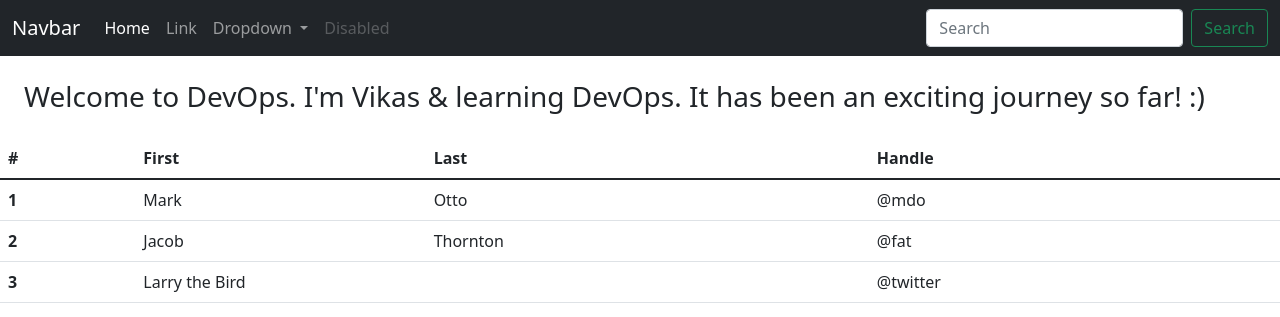
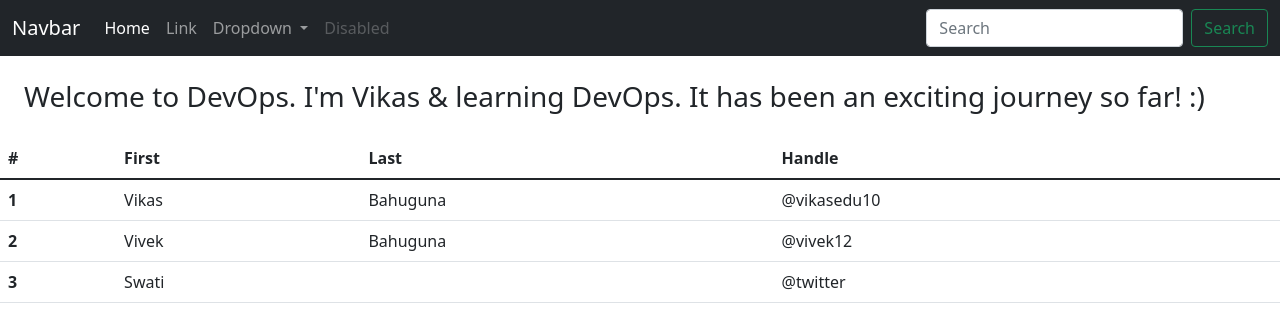
Before and after one commit to vikasedu10/docker-node-website, a website: page app/index.html in a window 1280 px wide. Shown: the top 317 px of the page. Drawn offline with nearby package versions, Linux system fonts and the light colour scheme; grey boxes are pictures that could not be loaded.

Commit message:
Update index.html to check poll scm 2

```diff
--- a/app/index.html
+++ b/app/index.html
@@ -78,19 +78,19 @@
     <tbody>
       <tr>
         <th scope="row">1</th>
-        <td>Mark</td>
-        <td>Otto</td>
-        <td>@mdo</td>
+        <td>Vikas</td>
+        <td>Bahuguna</td>
+        <td>@vikasedu10</td>
       </tr>
       <tr>
         <th scope="row">2</th>
-        <td>Jacob</td>
-        <td>Thornton</td>
-        <td>@fat</td>
+        <td>Vivek</td>
+        <td>Bahuguna</td>
+        <td>@vivek12</td>
       </tr>
       <tr>
         <th scope="row">3</th>
-        <td colspan="2">Larry the Bird</td>
+        <td colspan="2">Swati</td>
         <td>@twitter</td>
       </tr>
     </tbody>
```
